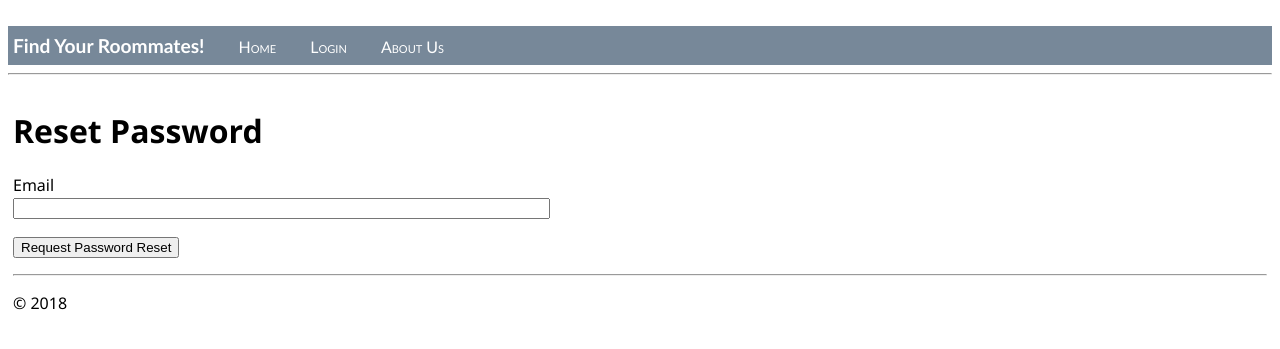
After one commit to ucsb-cs48-w19/5pm-findtheroommate, a Flask app: page /reset_password_request in a window 1280 px wide. The commit adds this page. Shown: the top 349 px of the page. Run offline with Flask 2, Linux system fonts and the light colour scheme; parts of the project's set-up code (start-up, migrations or seed data) failed here and were passed over.

Commit message:
Email confirmation

```diff
--- a/HelloFlask/forms.py
+++ b/HelloFlask/forms.py
@@ -9,6 +9,16 @@ class LoginForm(FlaskForm):
     password = PasswordField('Password', validators=[DataRequired()])
     remember_me = BooleanField('Remember Me')
     submit = SubmitField('Sign In')
+
+class ResetPasswordRequestForm(FlaskForm):
+    email = StringField('Email', validators=[DataRequired(), Email()])
+    submit = SubmitField('Request Password Reset')
+
+class ResetPasswordForm(FlaskForm): #Used for restting password
+    password = PasswordField('Password', validators=[DataRequired()])
+    password2 = PasswordField(
+        'Repeat Password', validators=[DataRequired(), EqualTo('password')])
+    submit = SubmitField('Request Password Reset')
 
 class EditProfileForm(FlaskForm): #About me page
     username = StringField('Username', validators=[DataRequired()])
--- a/HelloFlask/templates/layout.html
+++ b/HelloFlask/templates/layout.html
@@ -27,9 +27,7 @@
 
         <a href="{{ url_for('about_us') }}" class="navbar-item">About Us</a>
 
-
-
-    </div>
+</div>
 
     <hr>
     {% with messages = get_flashed_messages() %}
--- a/HelloFlask/templates/login.html
+++ b/HelloFlask/templates/login.html
@@ -21,6 +21,10 @@
     </p>
     <p>{{ form.remember_me() }} {{ form.remember_me.label }}</p>
     <p>{{ form.submit() }}</p>
+    <p>
+        Forgot Your Password?
+        <a href="{{ url_for('reset_password_request') }}">Click to Reset It</a>
+    </p>
 </form>
 <p>New User? <a href="{{ url_for('register') }}">Click to Register!</a></p>
 {% endblock %}
--- /dev/null
+++ b/HelloFlask/templates/reset_password_request.html
@@ -0,0 +1,18 @@
+<!DOCTYPE html>
+
+{% extends "layout.html" %}
+
+{% block content %}
+<h1>Reset Password</h1>
+<form action="" method="post">
+    {{ form.hidden_tag() }}
+    <p>
+        {{ form.email.label }}<br>
+        {{ form.email(size=64) }}<br>
+        {% for error in form.email.errors %} <!--invalid email-->
+        <span style="color: red;">[{{ error }}]</span>
+        {% endfor %}
+    </p>
+    <p>{{ form.submit() }}</p>
+</form>
+{% endblock %}
--- a/HelloFlask/views.py
+++ b/HelloFlask/views.py
@@ -1,11 +1,11 @@
-from flask import Flask, render_template, request, url_for
+from flask import Flask, render_template, request, url_for, flash, redirect
 from HelloFlask import app, db
 from datetime import datetime
-from HelloFlask.forms import LoginForm, RegistrationForm, EditProfileForm, PostForm #Profile form, 每个在form创建的form都需要import
-from flask import render_template, flash, redirect
+from HelloFlask.forms import LoginForm, RegistrationForm, EditProfileForm, PostForm, ResetPasswordRequestForm, ResetPasswordForm #Profile form, 每个在form创建的form都需要import
 from flask_login import current_user, login_user, logout_user, login_required #for logout #for protection of login
 from HelloFlask.models import User, Post
 from werkzeug.urls import url_parse #for next redirect
+from HelloFlask.email import send_password_reset_email, send_email_confirmation_email
 
 
 @app.before_request #Function executates right after the call for view function
@@ -22,9 +22,18 @@ def home():
     now = datetime.now()
     formatted_now = now.strftime("%A, %d %B, %Y at %X") # bad code!! # strong 加粗
 
-    posts = Post.query.order_by(Post.timestamp.desc()).all()
+    page = request.args.get('page', 1, type=int)
 
-    return render_template("home.html", title='Home Page', posts=posts)
+    posts = Post.query.order_by(Post.timestamp.desc()).paginate(
+        page, app.config['POSTS_PER_PAGE'], False)
+
+    next_url = url_for('home', page=posts.next_num) \
+        if posts.has_next else None
+    prev_url = url_for('home', page=posts.prev_num) \
+        if posts.has_prev else None
+
+    return render_template("home.html", title='Home Page', posts=posts.items, next_url=next_url,
+                           prev_url=prev_url) #paginate object is not iterable, but paginate.items can
 
 
 
@@ -72,7 +81,8 @@ def register():
         user.set_password(form.password.data)
         db.session.add(user)
         db.session.commit()
-        flash('Congratulations, you are now a registered user!')
+        send_email_confirmation_email(user)
+        flash('Congratulation, A confirmation email has been sent via email.') #改改？？
         return redirect(url_for('login'))
     return render_template('register.html', title='Register', form=form)
 
@@ -106,6 +116,11 @@ def edit_profile():
 
 @app.route('/make_posts', methods=['GET', 'POST']) #Post page: just a test page
 def make_posts():
+    id = current_user.get_id() #ID是一样的
+    user = User.query.get(id);
+    if not user.confirmed:
+        flash('Please confirm your email first!')
+        return redirect(url_for('home'))
     form = PostForm()
     if form.validate_on_submit():
         post = Post(name=form.name.data, email=form.email.data, gender=form.gender.data, body=form.body.data, author=current_user)
@@ -116,3 +131,51 @@ def make_posts():
 
     return render_template('make_posts.html', title='Make your Post',
                            form=form)
+
+@app.route('/reset_password_request', methods=['GET', 'POST'])
+def reset_password_request():
+    if current_user.is_authenticated:
+        return redirect(url_for('home'))
+    form = ResetPasswordRequestForm()
+    if form.validate_on_submit():
+        user = User.query.filter_by(email=form.email.data).first()
+        if user:
+            send_password_reset_email(user)
+        flash('Check your email for the instructions to reset your password')
+        return redirect(url_for('login'))
+    return render_template('reset_password_request.html',
+                           title='Reset Password', form=form)
+
+
+@app.route('/reset_password/<token>', methods=['GET', 'POST'])
+def reset_password(token):
+    if current_user.is_authenticated: #Check log in
+        return redirect(url_for('home'))
+    user = User.verify_reset_password_token(token)
+    if not user:
+        return redirect(url_for('home'))
+    form = ResetPasswordForm()
+    if form.validate_on_submit():
+        user.set_password(form.password.data)
+        db.session.commit()
+        flash('Your password has been reset.')
+        return redirect(url_for('login'))
+    return render_template('reset_password.html', form=form)
+
+
+@app.route('/email_confirmation/<token>', methods=['GET', 'POST'])
+@login_required
+def email_confirmation(token):
+    email = User.verify_email_confirmation_token(token)
+    user = User.query.filter_by(email=email).first_or_404()
+    if not user:
+        return redirect(url_for('home'))
+    if user.confirmed:
+        flash('Account already confirmed. Please login.', 'success')
+    else:
+        user.confirmed = True
+        db.session.add(user)
+        db.session.commit()
+        flash('You have confirmed your account. Thanks!', 'success')
+        return redirect(url_for('login'))
+    return render_template('email_confirmation.html')
```
Also changed, not shown: HelloFlask/__init__.py (+20 -0 lines), HelloFlask/email.py (added, +37 -0 lines), HelloFlask/models.py (+33 -2 lines), HelloFlask/templates/email/email_confirmation.html (added, +11 -0 lines), HelloFlask/templates/email/email_confirmation.txt (added, +7 -0 lines), HelloFlask/templates/email/reset_password.html (added, +14 -0 lines), HelloFlask/templates/email/reset_password.txt (added, +11 -0 lines), HelloFlask/templates/home.html (+13 -5 lines), HelloFlask/templates/reset_password.html (added, +25 -0 lines), hello.py (deleted, +0 -25 lines).
